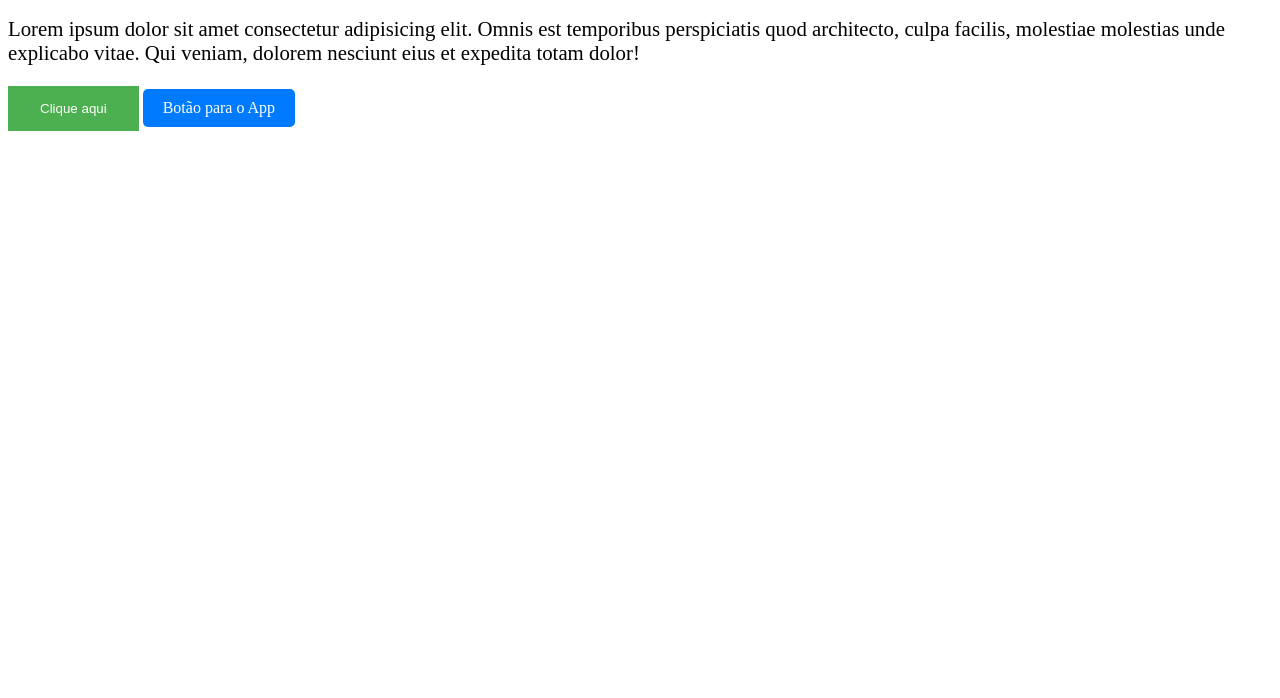
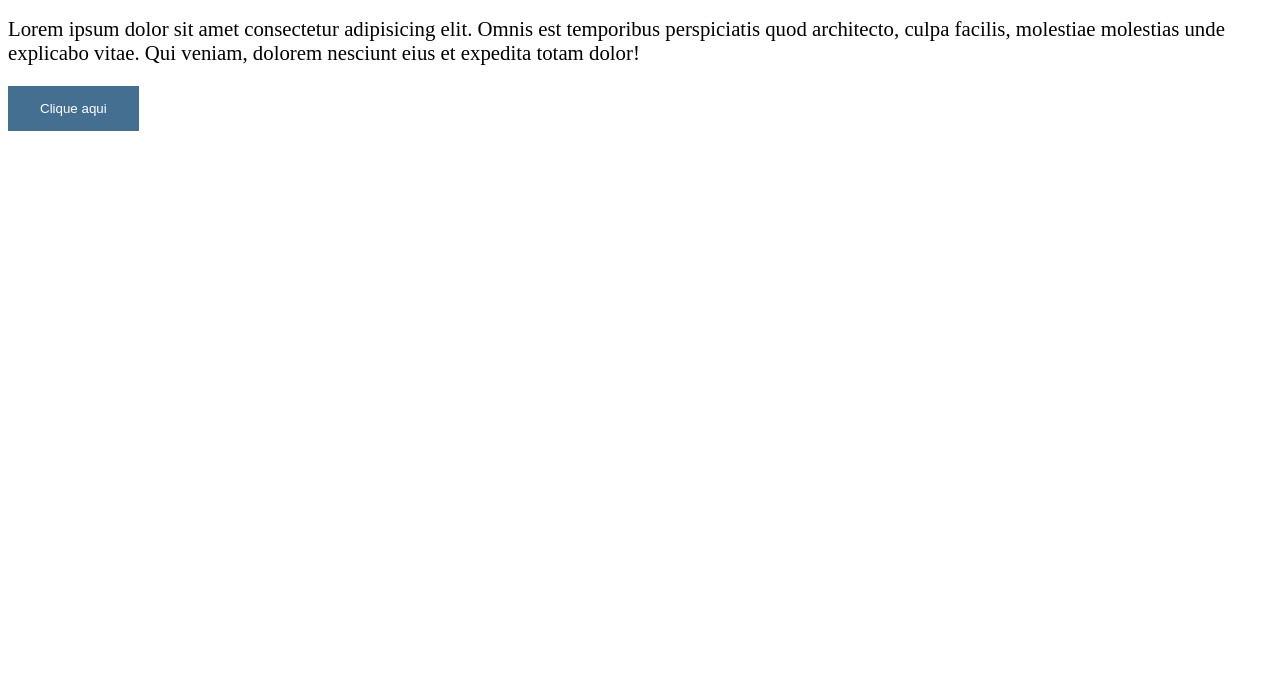
Before and after one commit to SRTAnamarya/cursoJavascript, a plain HTML site: page index.html in a window 1280 px wide. Shown: the part 102-800 px from the top of the page. Drawn offline with Linux system fonts and the light colour scheme.

Commit message:
cores do botão

```diff
--- a/index.html
+++ b/index.html
@@ -6,7 +6,7 @@
     <title>Document</title>
     <style>
         .botao-personalizado {
-            background-color: #4CAF50;
+            background-color: #456f91;
             color: white;
             padding: 15px 32px;
             text-decoration: none;
@@ -16,29 +16,13 @@
         }
 
         .botao-personalizado:hover {
-            background-color: #3e8e41;
+            background-color: #122150;
         }
     </style>
-    <head>
-    <style>
-        a {
-            display: inline-block; /* Garante que o botão seja tratado como um bloco */
-            padding: 10px 20px; /* Espaçamento interno */
-            background-color: #007bff; /* Cor de fundo */
-            color: white; /* Cor do texto */
-            text-decoration: none; /* Remove o sublinhado padrão */
-            border-radius: 5px; /* Borda arredondada */
-        }
-        a:hover { /* Estilo quando o mouse passa sobre o botão */
-            background-color: #0056b3;
-        }
-    </style>
-</head>
 </head>
 <body>
     <h1 style="color:rgb(120, 5, 43); text-align: center; font-size: 3rem;"> Meu primeiro site</h1>
    <p style="font-size: 1.3rem;"> Lorem ipsum dolor sit amet consectetur adipisicing elit. Omnis est temporibus perspiciatis quod architecto, culpa facilis, molestiae molestias unde explicabo vitae. Qui veniam, dolorem nesciunt eius et expedita totam dolor!</p>
    <button class="botao-personalizado">Clique aqui</button>
-   <a href="https://discord.gg/emZanuBDZA">Botão para o App</a>
 </body>
 </html>
```
